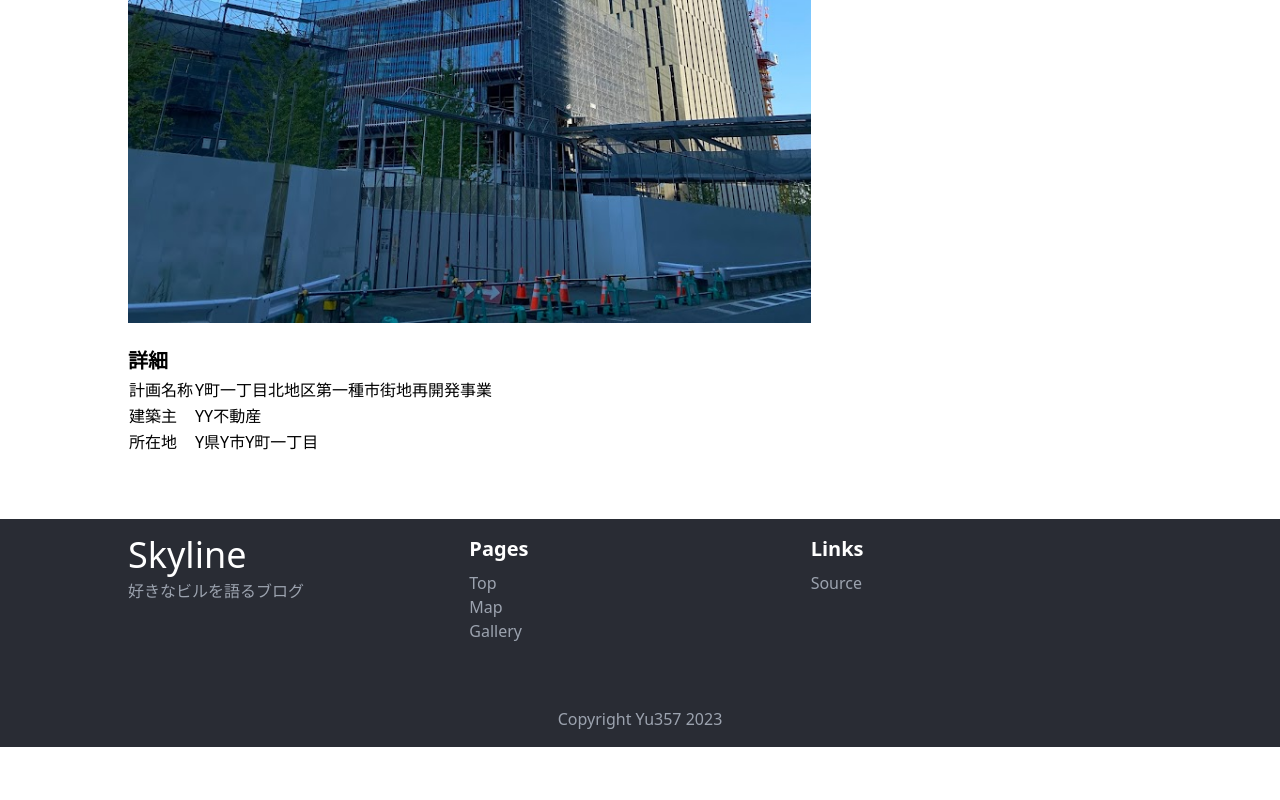
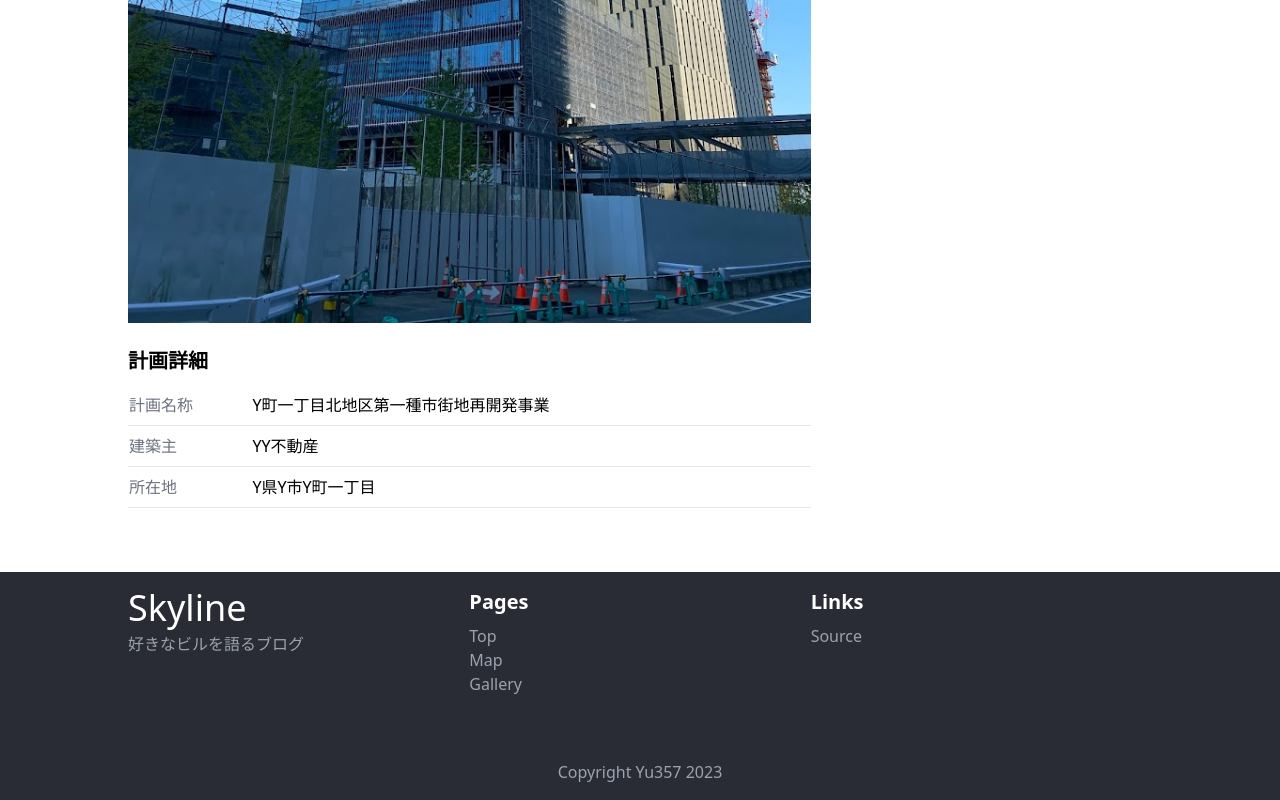
Before and after one commit to FNYukii/Skyline, a Next.js app: page /posts/04a1dd7d-3004-43bc-8937-3375ed608259 in a window 1280 px wide. Shown: the part 2015-2815 px from the top of the page. Before the commit the page ends 2762 px from the top, so only its background shows below. Built offline with nearby package versions, Linux system fonts and the light colour scheme.

Commit message:
feat: tableのスタイル調整

```diff
--- a/posts/04a1dd7d-3004-43bc-8937-3375ed608259.md
+++ b/posts/04a1dd7d-3004-43bc-8937-3375ed608259.md
@@ -16,7 +16,7 @@ Aenean sed adipiscing diam donec. Vitae turpis massa sed elementum tempus egesta
 
 ![](/images/IMG_4626.jpg)
 
-## 詳細
+## 計画詳細
 | | |
 | ---- | ----
 | 計画名称 | Y町一丁目北地区第一種市街地再開発事業
--- a/src/styles/globals.css
+++ b/src/styles/globals.css
@@ -40,3 +40,19 @@
 .markdown img {
 	@apply mt-4
 }
+
+.markdown table {
+	@apply w-full mt-2
+}
+
+.markdown table tbody tr {
+	@apply border-b
+}
+
+.markdown table tbody tr td {
+	@apply py-2
+}
+
+.markdown table tbody tr td:first-child {
+	@apply text-gray-500
+}
```
